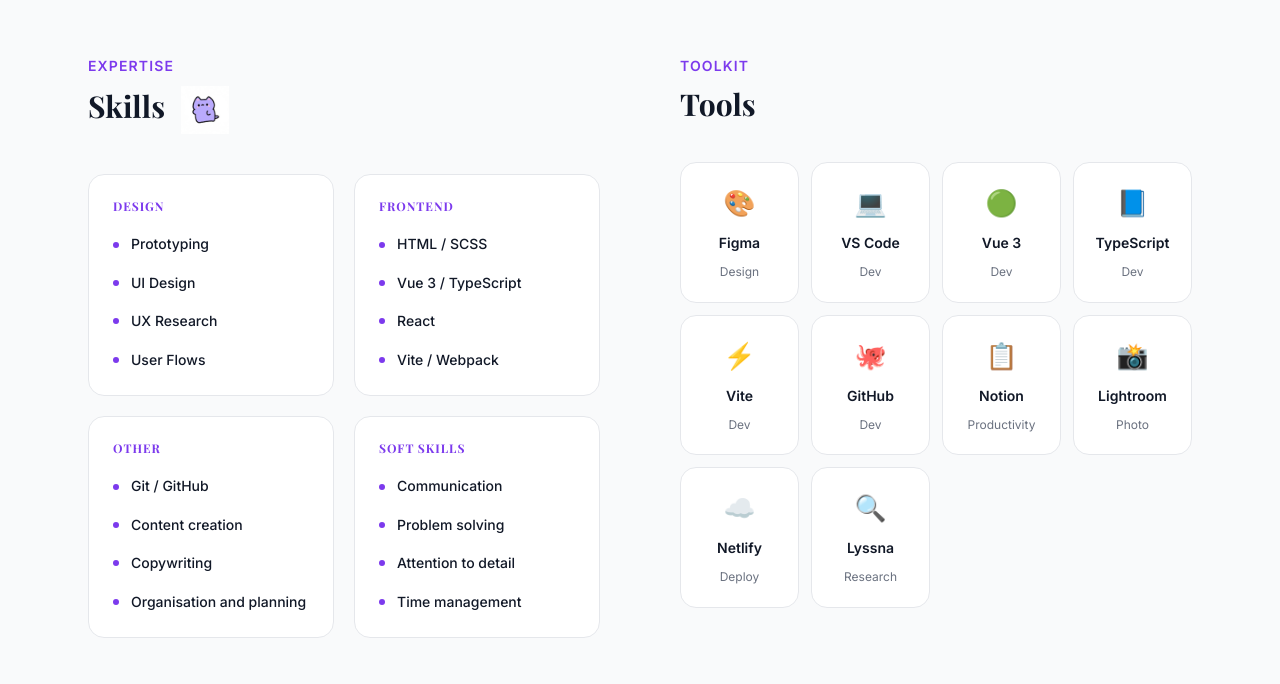
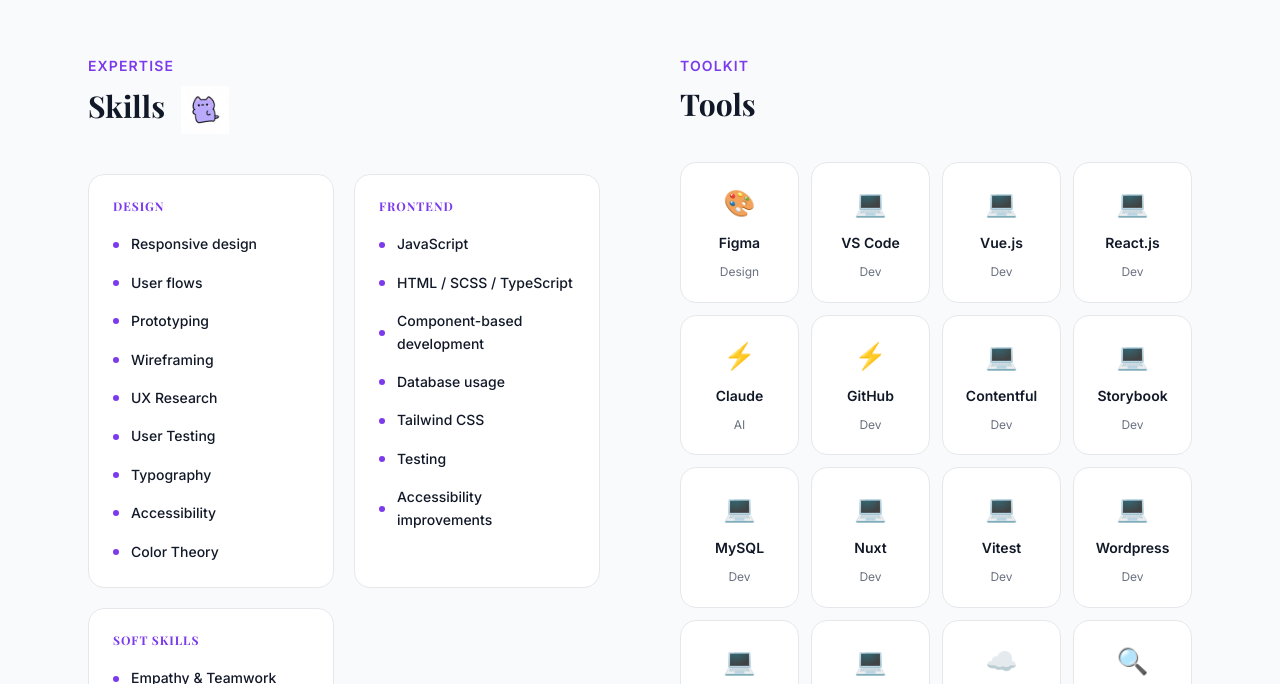
Before and after one commit to MariykaUA/my-website, a Vue app: page / in a window 1280 px wide. Shown: the part 2116-2800 px from the top of the page. Built offline with nearby package versions, Linux system fonts and the light colour scheme.

Commit message:
home page update

```diff
--- a/src/components/home/HeroSection.vue
+++ b/src/components/home/HeroSection.vue
@@ -11,7 +11,7 @@
         <p class="hero__subtitle animate-fade-in-up" style="animation-delay: 0.2s">Dreamer, creator, and curious human passionate about building user-friendly websites.
         </p>
         <div class="hero__actions animate-fade-in-up" style="animation-delay: 0.3s">
-          <BaseButton to="/about" size="lg">Contact me</BaseButton>
+          <BaseButton href="https://www.linkedin.com/in/mariiahoienko1999/" target="_blank" rel="noopener" class="contact__item">Contact me</BaseButton>
           <img class="hero__cat" :src="catGif" alt="" />
         </div>
       </div>
--- a/src/components/home/IntroSection.vue
+++ b/src/components/home/IntroSection.vue
@@ -7,7 +7,7 @@
           <h2 class="intro__title">Turning ideas into interactive experiences.</h2>
 <p>With the passion for UX/UI design, I really love bringing creative ideas to life with code. Alongside my design skills, I have hands-on experience as a Software Engineer Intern at On AG, especially in Vue.js, SCSS, and Typescript. I'm continuously learning and exploring new ways to enhance user experiences through thoughtful design and development.</p>
           <p>When I'm not designing or coding, you'll find me somewhere with a map, exploring new places, running, or just enjoying the nature.</p>
-          <BaseButton to="/about" variant="secondary">My full story →</BaseButton>
+          <!-- <BaseButton to="/about" variant="secondary">My full story →</BaseButton> -->
         </div>
         <div class="intro__stats reveal" style="transition-delay: 0.15s">
           <div v-for="stat in stats" :key="stat.label" class="intro__stat">
@@ -21,7 +21,7 @@
 </template>
 
 <script setup lang="ts">
-import BaseButton from '@/components/ui/BaseButton.vue'
+//import BaseButton from '@/components/ui/BaseButton.vue'
 import { useScrollAnimation } from '@/composables/useScrollAnimation'
 
 useScrollAnimation()
--- a/src/components/home/SkillsShowcase.vue
+++ b/src/components/home/SkillsShowcase.vue
@@ -26,7 +26,7 @@
 const items = [
 
 {
-    emoji: '📸',
+    emoji: '🗺️',
     title: 'Orieneering & Running',
     description: 'Running is my go-to for clearing my head, and orienteering adds a fun twist with maps and checkpoints.',
   },{
@@ -35,7 +35,7 @@
     description: 'Exploring new countries, getting lost in new cities, and collecting passport stamps.',
   },
   {
-    emoji: '🇩🇪',
+    emoji: '🌍',
     title: 'Learning Languages',
     description: 'A way to connect with people and cultures around the world.',
   },
@@ -65,11 +65,11 @@
     padding: $space-8;
     transition: box-shadow $transition-base, transform $transition-base, border-color $transition-base;
 
-    &:hover {
+    /*&:hover {
       box-shadow: $shadow-lg;
       transform: translateY(-4px);
       border-color: $color-primary-light;
-    }
+    }*/
   }
 
   &__icon {
--- a/src/components/home/SkillsToolsSection.vue
+++ b/src/components/home/SkillsToolsSection.vue
@@ -48,34 +48,33 @@
   {
     category: 'Design',
     skills: [
+      { name: 'Responsive design' },
+      { name: 'User flows' },
       { name: 'Prototyping' },
-      { name: 'UI Design' },
+      { name: 'Wireframing' },
       { name: 'UX Research' },
-      { name: 'User Flows' },
+      { name: 'User Testing' },
+      { name: 'Typography' },
+      { name: 'Accessibility' },
+      { name: 'Color Theory' },
     ],
   },
   {
     category: 'Frontend',
     skills: [
-      { name: 'HTML / SCSS' },
-      { name: 'Vue 3 / TypeScript' },
-      { name: 'React' },
-      { name: 'Vite / Webpack' },
-    ],
-  },
-  {
-    category: 'Other',
-    skills: [
-      { name: 'Git / GitHub' },
-      { name: 'Content creation' },
-      { name: 'Copywriting' },
-      { name: 'Organisation and planning' },
+      { name: 'JavaScript' },
+      { name: 'HTML / SCSS / TypeScript' },
+      { name: 'Component-based development' },
+      { name: 'Database usage' },
+      { name: 'Tailwind CSS' },
+      { name: 'Testing' },
+      { name: 'Accessibility improvements' },
     ],
   },
   {
     category: 'Soft Skills',
     skills: [
-      { name: 'Communication' },
+      { name: 'Empathy & Teamwork' },
       { name: 'Problem solving' },
       { name: 'Attention to detail' },
       { name: 'Time management' },
@@ -84,16 +83,25 @@
 ]
 
 const tools = [
-  { emoji: '🎨', name: 'Figma',       category: 'Design' },
-  { emoji: '💻', name: 'VS Code',     category: 'Dev' },
-  { emoji: '🟢', name: 'Vue 3',       category: 'Dev' },
-  { emoji: '📘', name: 'TypeScript',  category: 'Dev' },
-  { emoji: '⚡', name: 'Vite',        category: 'Dev' },
-  { emoji: '🐙', name: 'GitHub',      category: 'Dev' },
-  { emoji: '📋', name: 'Notion',      category: 'Productivity' },
-  { emoji: '📸', name: 'Lightroom',   category: 'Photo' },
-  { emoji: '☁️', name: 'Netlify',     category: 'Deploy' },
-  { emoji: '🔍', name: 'Lyssna',      category: 'Research' },
+  { emoji: '🎨', name: 'Figma', category: 'Design' },
+  { emoji: '💻', name: 'VS Code', category: 'Dev' },
+  { emoji: '💻', name: 'Vue.js', category: 'Dev' },
+  { emoji: '💻', name: 'React.js', category: 'Dev' },
+  { emoji: '⚡', name: 'Claude', category: 'AI' },
+  { emoji: '⚡', name: 'GitHub', category: 'Dev' },
+  { emoji: '💻', name: 'Contentful', category: 'Dev' },
+  { emoji: '💻', name: 'Storybook', category: 'Dev' },
+  { emoji: '💻', name: 'MySQL', category: 'Dev' },
+  { emoji: '💻', name: 'Nuxt', category: 'Dev' },
+  { emoji: '💻', name: 'Vitest', category: 'Dev' },
+  { emoji: '💻', name: 'Wordpress', category: 'Dev' },
+  { emoji: '💻', name: 'Git', category: 'Dev' },
+  { emoji: '💻', name: 'Firebase', category: 'Dev' },
+  { emoji: '☁️', name: 'Netlify', category: 'Deploy' },
+  { emoji: '🔍', name: 'Lyssna',category: 'Research' },
+  { emoji: '🎨', name: 'Canva', category: 'Design' },
+  { emoji: '🎨', name: 'Sketch', category: 'Design' },
+  { emoji: '🎨', name: 'Adobe Illustrator', category: 'Design' },
 ]
 </script>
 
@@ -201,12 +209,6 @@
     border-radius: $radius-xl;
     text-align: center;
     transition: border-color $transition-fast, box-shadow $transition-fast, transform $transition-fast;
-
-    &:hover {
-      border-color: $color-primary-light;
-      box-shadow: $shadow-md;
-      transform: translateY(-3px);
-    }
   }
 
   &__tool-emoji { font-size: 1.6rem; }
```
